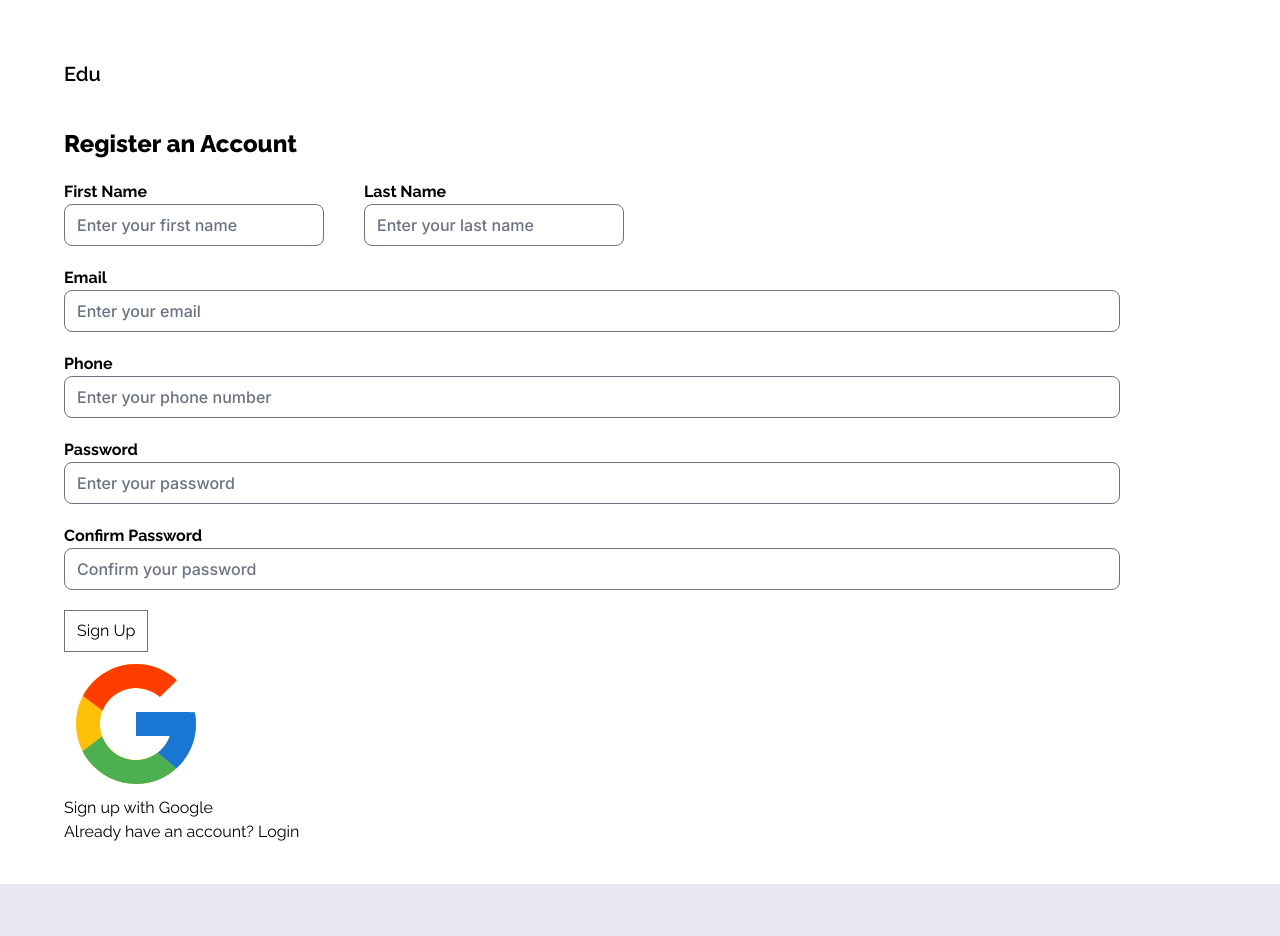
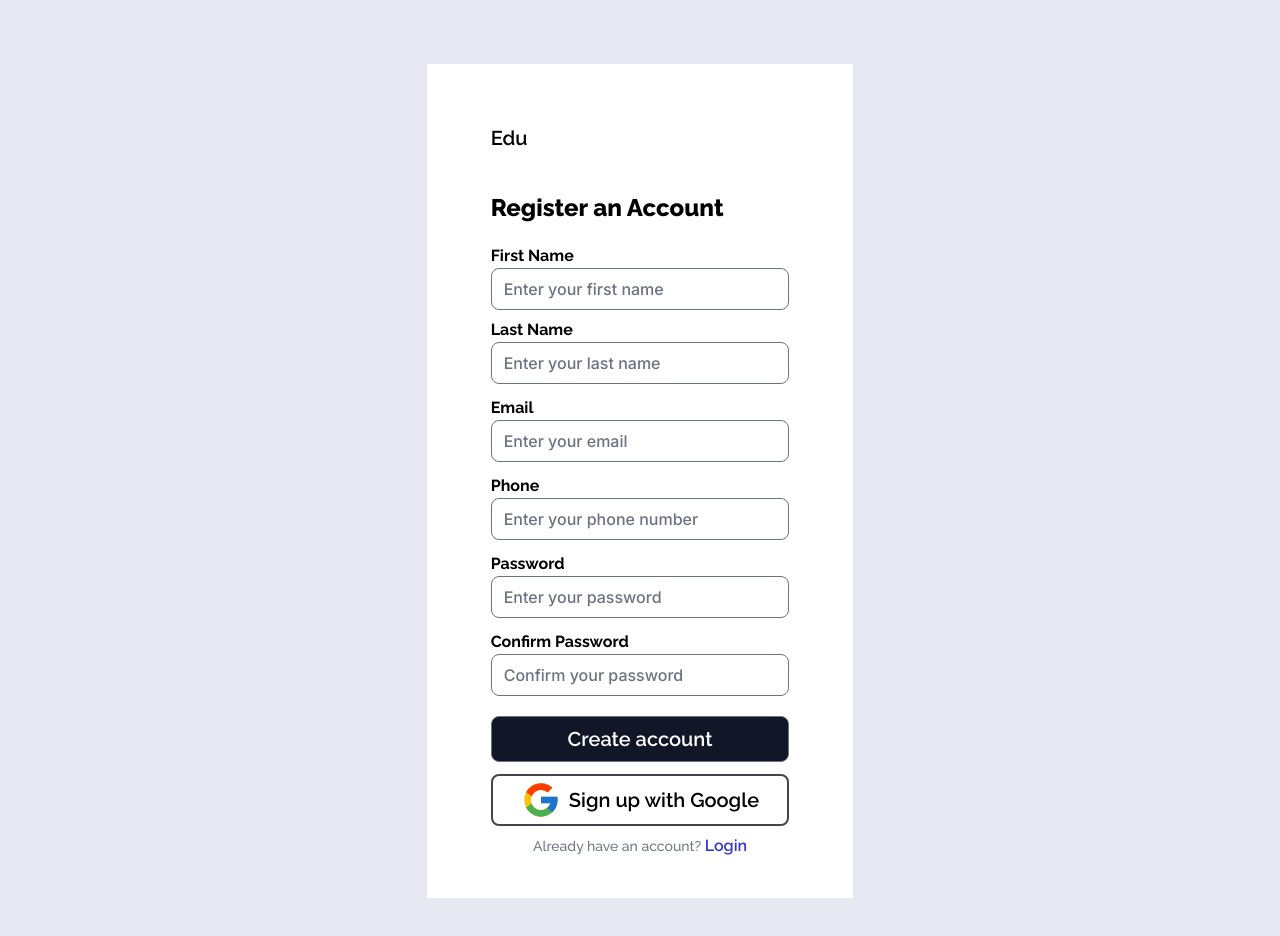
Before and after one commit to primado/edu-frontend, a website: page templates/registration.html in a window 1280 px wide. Before the commit the page ends 884 px from the top, so only its background shows below. Drawn offline with Linux system fonts and the light colour scheme.

Commit message:
create sign up page

```diff
--- a/tailwind.config.js
+++ b/tailwind.config.js
@@ -16,6 +16,11 @@ module.exports = {
       "link-active": "#2b2fb1",
       'text-grey-100': '#3d4551',
       'black': '#000000',
+      'black-indigo': '#111727',
+      'light-blue': '#8ECAE6',
+      'blue-grey': '#42454e',
+      "bg-light-grey": '#e5e5e5',
+      'bg-pink': '#fb6f92'
     },
 
     fontFamily: {
@@ -32,11 +37,16 @@ module.exports = {
       '2xl': { max: '1535px' },
       'xl': { max: '1279px' },
       'lg': { max: '1023px' },
+      'laptop': {max: '1024px'},
       'md': { max: '767px' },
       'sm': { max: '639px' },
       'sm-460': {max: '460px'},
       'sm-425': {max: '430px'},
+      'sm-425-2': {max: '425px'},
+      'sm-412': {max: '417px'},
       'sm-375': {max: '380px'},
+      'sm-360': {max: '365px'},
+      'sm-320': {max: '325px'},
 
     },
 
--- a/templates/registration.html
+++ b/templates/registration.html
@@ -9,17 +9,17 @@
     <link rel="stylesheet" href="../dist/output.css">
     <title>Register an Account</title>
 </head>
-<body class="bg-bg-body">
+<body class="bg-bg-body flex justify-center items-center">
 
-    <section class="bg-[#fff] font-auth_font">
-        <div class="container px-16 py-10">
+    <section class="bg-[#fff] font-auth_font w-1/3 my-16 laptop:w-3/5 sm-425:w-screen sm-425:h-screen sm-425:my-0 sm-412:h-screen sm-360:w-screen sm-360:h-full sm-375:h-full">
+        <div class="container px-16 py-10 sm-320:px-8 sm-412:px-12 sm-360:px-8">
             <div class="brand py-5">
                 <h1 class="font-semibold text text-xl">Edu</h1>
             </div>
             <div class="form">
                 <h2 class="font-extrabold text-2xl py-5">Register an Account</h2>
                 <form action="#" method="POST">
-                    <div class="form__group flex flex-row gap-10 mb-5">
+                    <div class="form__group flex flex-col gap-2 mb-3">
                         <div class="form__name flex flex-col">
                             <label class="font-bold text-base" for="fname">First Name</label>
                             <input class="form-input font-inter-font font-medium text-base rounded-lg" type="text" name="name" id="name" placeholder="Enter your first name">
@@ -29,33 +29,33 @@
                             <input class="form-input font-inter-font font-medium text-base rounded-lg" type="text" name="name" id="name" placeholder="Enter your last name">
                         </div>
                     </div>
-                    <div class="form__group flex flex-col mb-5">
+                    <div class="form__group flex flex-col mb-3">
                         <label class="font-bold text-base" for="email">Email</label>
-                        <input class="form-input font-inter-font font-medium text-base rounded-lg w-11/12" type="email" name="email" id="email" placeholder="Enter your email">
+                        <input class="form-input font-inter-font font-medium text-base rounded-lg w-" type="email" name="email" id="email" placeholder="Enter your email">
                     </div>
-                    <div class="form__group flex flex-col mb-5">
+                    <div class="form__group flex flex-col mb-3">
                         <label class="font-bold text-base" for="phone">Phone</label>
-                        <input class="form-input font-inter-font font-medium text-base rounded-lg w-11/12" type="tel" name="phone" id="phone" placeholder="Enter your phone number">
+                        <input class="form-input font-inter-font font-medium text-base rounded-lg" type="tel" name="phone" id="phone" placeholder="Enter your phone number">
                     </div>
-                    <div class="form_group flex flex-col mb-5">
+                    <div class="form_group flex flex-col mb-3">
                         <label class="font-bold text-base"  for="password">Password</label>
-                        <input class="form-input font-inter-font font-medium text-base rounded-lg w-11/12" type="password" name="password" id="password" placeholder="Enter your password">
+                        <input class="form-input font-inter-font font-medium text-base rounded-lg" type="password" name="password" id="password" placeholder="Enter your password">
                     </div>
                     <div class="form__group flex flex-col mb-5">
                         <label class="font-bold text-base" for="confirm_password">Confirm Password</label>
-                        <input class="form-input font-inter-font font-medium text-base rounded-lg w-11/12" type="password" name="confirm_password" id="confirm_password" placeholder="Confirm your password">
+                        <input class="form-input font-inter-font font-medium text-base rounded-lg" type="password" name="confirm_password" id="confirm_password" placeholder="Confirm your password">
                     </div>
                     <div class="form__group flex flex-row">
-                        <input class="form-input " type="submit" value="Sign Up" name="register">
+                        <input class="form-input w-full bg-black-indigo text-[#fff] font-semibold text-xl rounded-lg sm-320:font-semibold sm-320:text-base hover:bg-light-blue hover:text-[#000] hover:border-[#000] hover:border-2" type="submit" value="Create account" name="register">
                     </div>
-                    <div class="form__group">
-                        <a href="#">
-                        <img src="../images/icon-google.svg" alt="">
+                    <div class="form__group mt-3">
+                        <a class="flex flex-row justify-center items-center font-semibold text-xl rounded-lg py-1 text-[#000] border-2 border-blue-grey sm-320:font-semibold sm-320:text-base hover:bg-bg-light-grey/70 hover:text-[#000] hover:ease-linear hover:duration-200" href="#">
+                        <img class="w-10 mr-2 sm-320:w-5" src="../images/icon-google.svg" alt="">
                         Sign up with Google
                         </a>
                     </div>
-                    <div class="form__group">
-                        <p>Already have an account? <a href="login.html">Login</a></p>
+                    <div class="form__group flex justify-center items-center mt-2">
+                        <p class="text-text-gray font-medium text-sm">Already have an account? <a class="font-semibold text-base text-primary-100 hover:text-link-hover active:text-link-ative hover:duration-200 hover:ease-out active:duration-150" href="index.html">Login</a></p>
                     </div>
                 </form>
         </div>
```
Also changed, not shown: dist/output.css.
